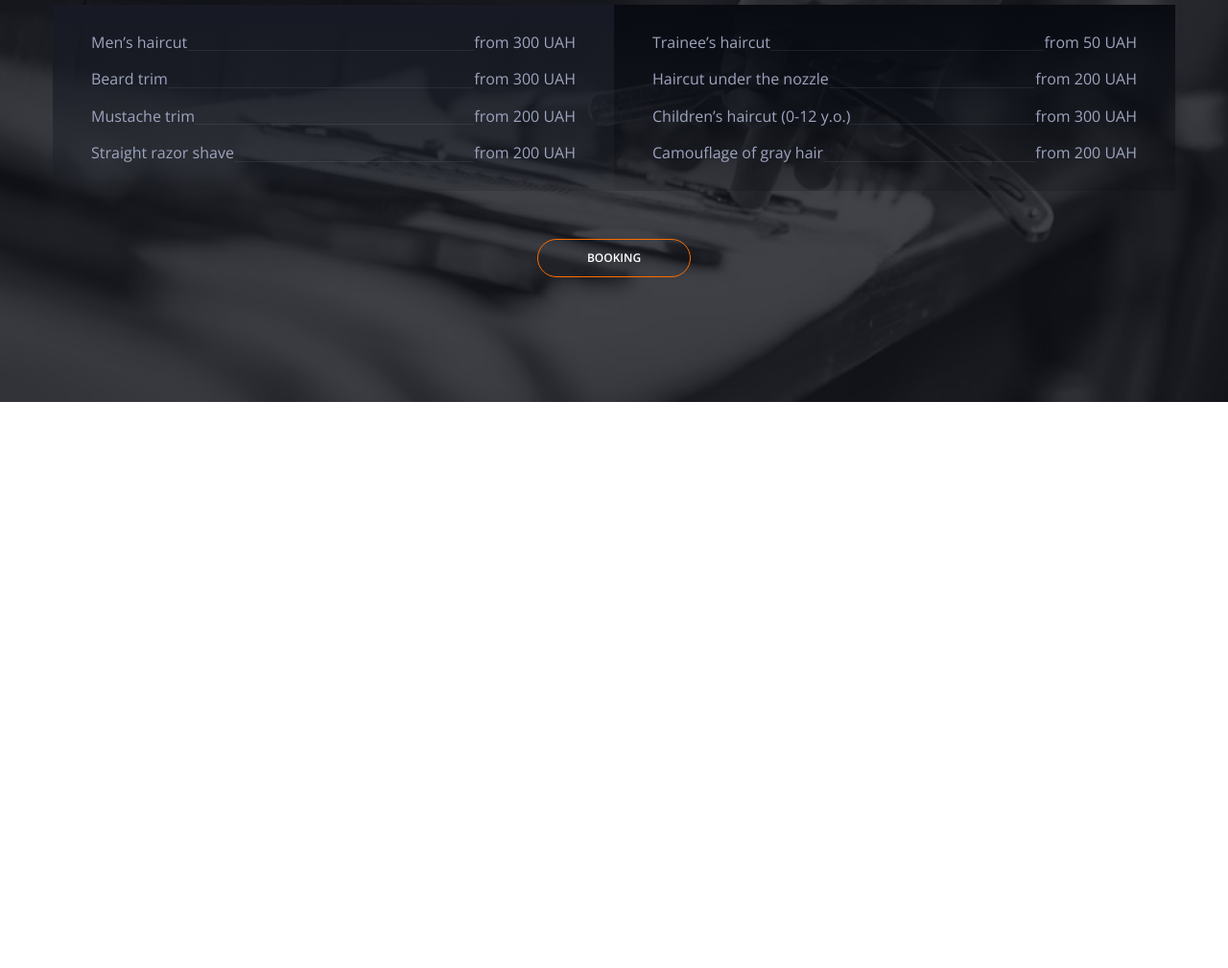
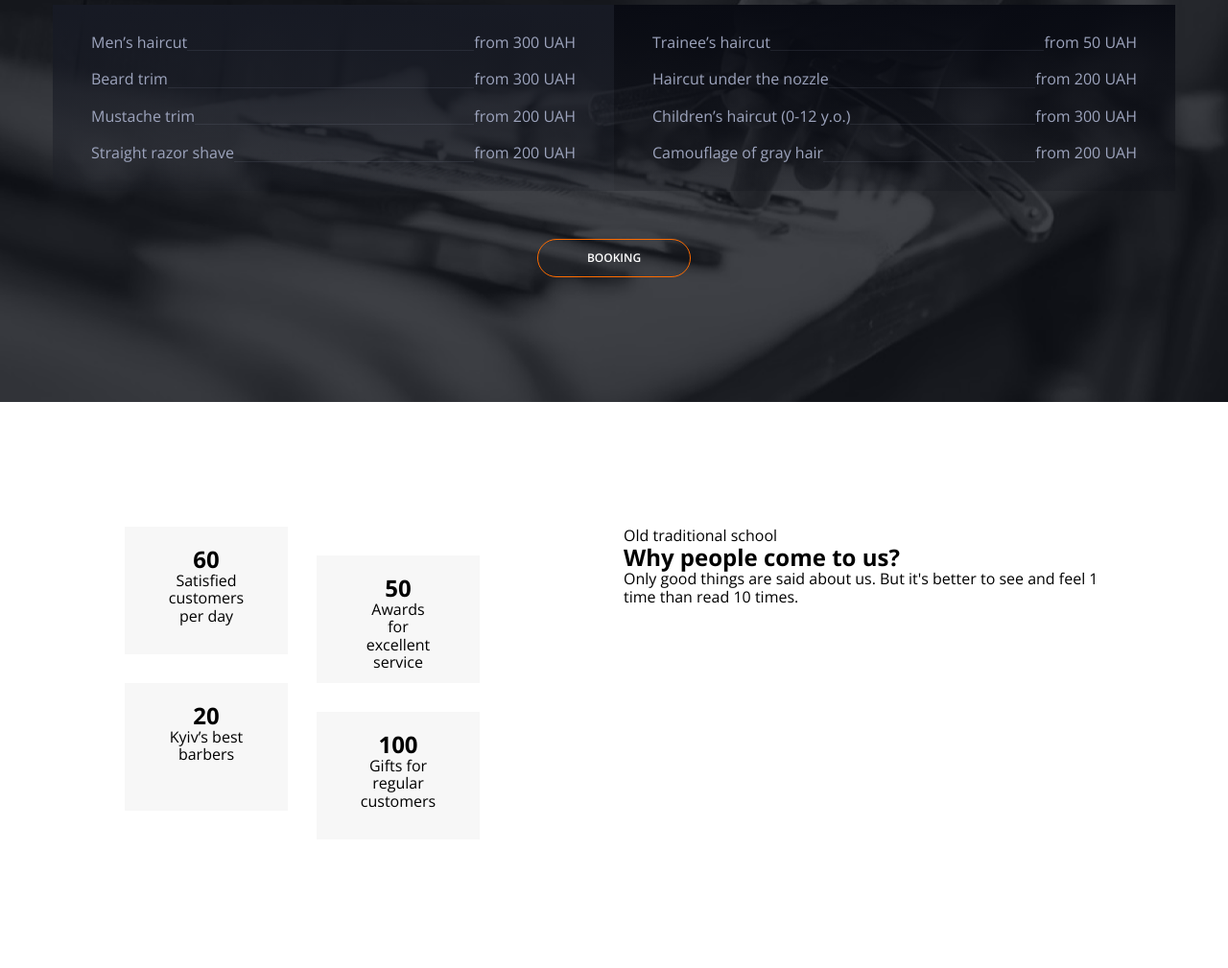
Before and after one commit to serheihimself/barbershop, a plain HTML site: page index.html in a window 1280 px wide. Shown: the part 1635-2644 px from the top of the page at 96% size. Before the commit the page ends 2054 px from the top, so only its background shows below. Drawn offline with nearby package versions, Linux system fonts and the light colour scheme.

Commit message:
benefits create commit

```diff
--- a/index.html
+++ b/index.html
@@ -3,15 +3,18 @@
   <head>
     <meta charset="UTF-8" />
     <meta name="viewport" content="width=device-width, initial-scale=1.0" />
-    <link
-      rel="stylesheet"
-      href="node_modules/modern-normalize/modern-normalize.css"
-    />
     <link rel="preconnect" href="https://fonts.googleapis.com" />
     <link rel="preconnect" href="https://fonts.gstatic.com" crossorigin />
     <link
       href="https://fonts.googleapis.com/css2?family=Open+Sans:wght@400;600;700&family=Raleway:wght@700&display=swap"
       rel="stylesheet"
+    />
+    <link
+      rel="stylesheet"
+      href="https://cdnjs.cloudflare.com/ajax/libs/modern-normalize/1.1.0/modern-normalize.min.css"
+      integrity="sha512-wpPYUAdjBVSE4KJnH1VR1HeZfpl1ub8YT/NKx4PuQ5NmX2tKuGu6U/JRp5y+Y8XG2tV+wKQpNHVUX03MfMFn9Q=="
+      crossorigin="anonymous"
+      referrerpolicy="no-referrer"
     />
     <link rel="stylesheet" href="./css/main.min.css" />
     <title>Barbershop</title>
@@ -149,6 +152,38 @@
           <button class="button dark__theme_btn" type="button">Booking</button>
         </div>
       </section>
+      <section class="section">
+        <div class="benefits___section container">
+          <div class="benefits___section_wrapper">
+            <ul class="benefits__section_list">
+              <li class="benefits__section_card">
+                <h2>60</h2>
+                <p>Satisfied customers per day</p>
+              </li>
+              <li class="benefits__section_card">
+                <h2>20</h2>
+                <p>Kyiv’s best barbers</p>
+              </li>
+              <li class="benefits__section_card">
+                <h2>50</h2>
+                <p>Awards for excellent service</p>
+              </li>
+              <li class="benefits__section_card">
+                <h2>100</h2>
+                <p>Gifts for regular customers</p>
+              </li>
+            </ul>
+            <div class="benefits___section_box">
+              <p>Old traditional school</p>
+              <h2>Why people come to us?</h2>
+              <p>
+                Only good things are said about us. But it's better to see and
+                feel 1 time than read 10 times.
+              </p>
+            </div>
+          </div>
+        </div>
+      </section>
     </main>
   </body>
 </html>
--- a/sass/base/_basestyles.scss
+++ b/sass/base/_basestyles.scss
@@ -5,6 +5,7 @@
   --secondary-text-color-theme-dark: #ffffff;
   --primary-text-color-theme-light: #555555;
   --secondary-text-color-theme-light: #303030;
+  --background-color: #f7f7f7;
   --accent-color: #ff6c00;
   --transition: 250ms linear;
 }
--- a/sass/components/_main.scss
+++ b/sass/components/_main.scss
@@ -176,3 +176,28 @@
 .price__section_link {
   display: flex;
 }
+.benefits___section_wrapper {
+  display: flex;
+  height: 330px;
+  justify-content: space-around;
+}
+.benefits__section_list {
+  display: flex;
+  flex-direction: column;
+  flex-wrap: wrap;
+  gap: 30px;
+}
+.benefits__section_card {
+  background-color: var(--background-color);
+  width: 170px;
+  height: 133px;
+  padding: 20px 45px;
+  text-align: center;
+  &:nth-child(3) {
+    margin-top: 30px;
+  }
+}
+
+.benefits___section_box {
+  width: 500px;
+}
```
Also changed, not shown: css/main.css, css/main.min.css, 2 other files.
